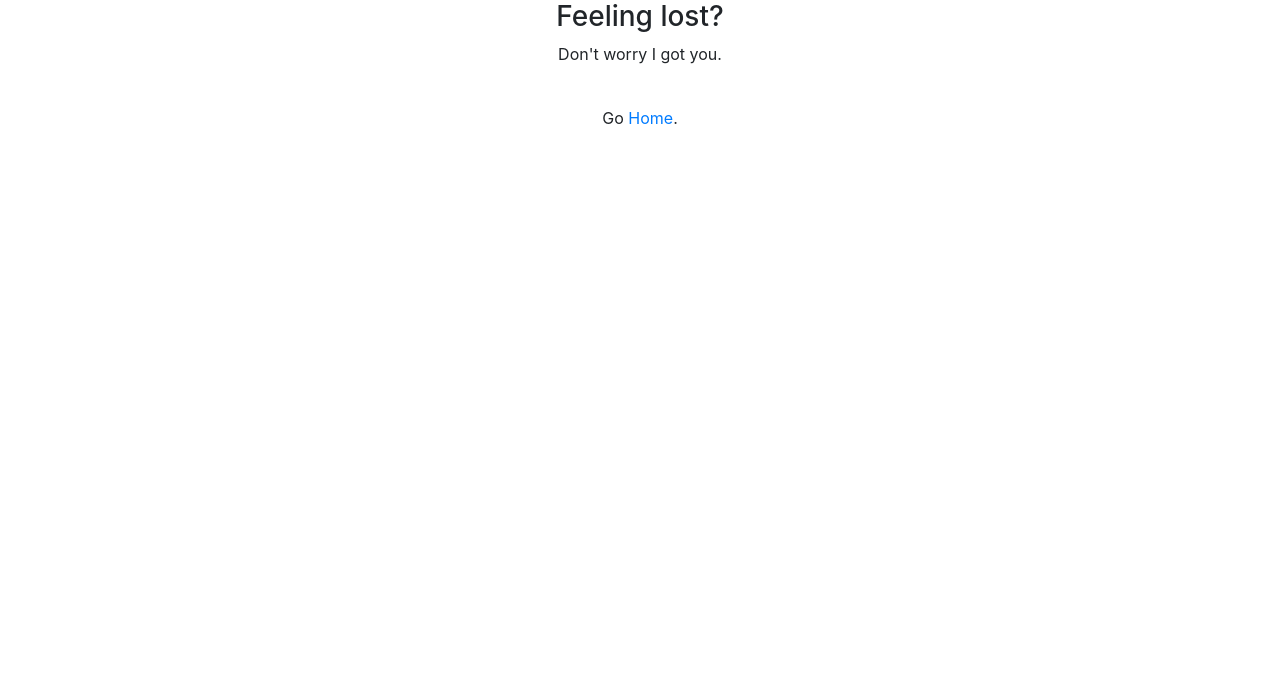
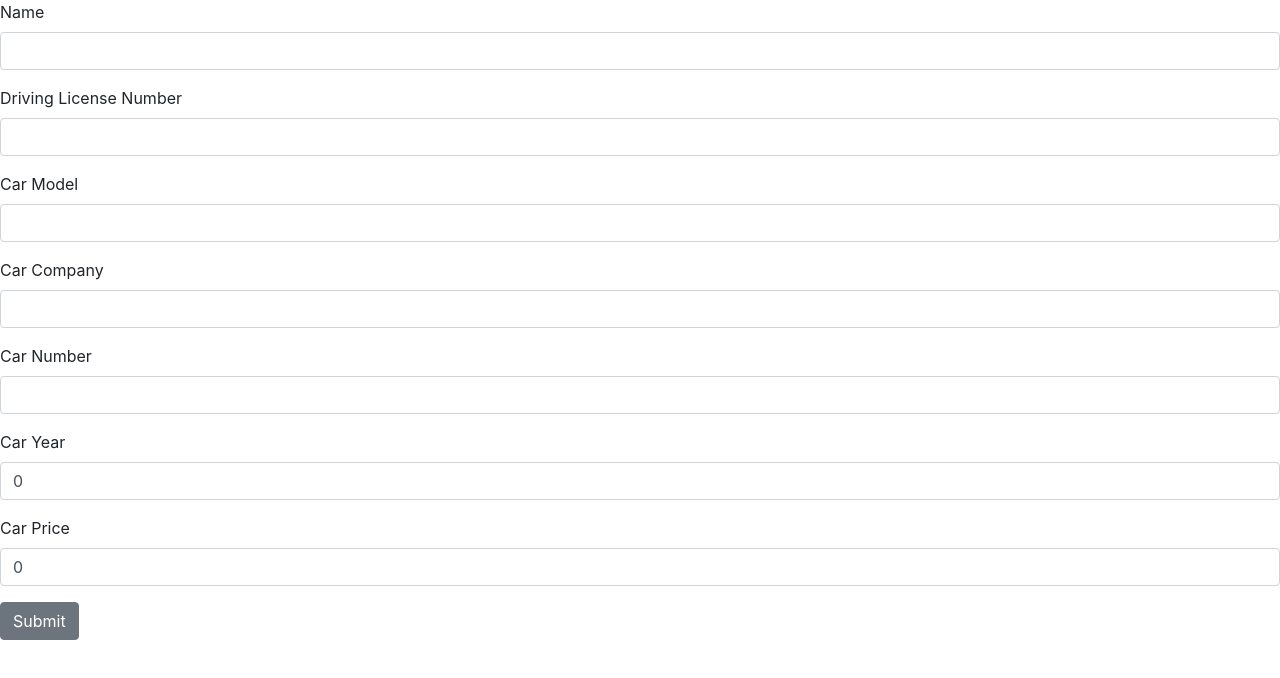
Before and after one commit to geekysrm/rdbms-project, a React (Create React App) app: page /buy in a window 1280 px wide. Shown: the top 678 px of the page. Built offline with nearby package versions, Linux system fonts and the light colour scheme.

Commit message:
Some changes

```diff
--- a/src/AppRouter.js
+++ b/src/AppRouter.js
@@ -4,7 +4,8 @@ import { BrowserRouter as Router, Route, Switch } from "react-router-dom";
 import App from "./App";
 import NotFoundPage from "./components/NotFoundPage";
 import Home from "./components/Home";
-import Upload from './components/Upload';
+import Upload from "./components/Upload";
+import Buy from "./components/Buy";
 
 class AppRouter extends React.Component {
   render() {
@@ -14,6 +15,7 @@ class AppRouter extends React.Component {
           <Route exact path="/" component={App} />
           <Route exact path="/home" component={Home} />
           <Route exact path="/upload" component={Upload} />
+          <Route exact path="/buy" component={Buy} />
 
           <Route component={NotFoundPage} />
         </Switch>
--- /dev/null
+++ b/src/components/Buy.js
@@ -0,0 +1,102 @@
+import React from "react";
+import { Button, Form, FormGroup, Label, Input, FormText } from "reactstrap";
+
+export default class Buy extends React.Component {
+  constructor(props) {
+    super(props);
+    this.state = {
+      name: "",
+      dl_number: "",
+      car_model: "",
+      car_company: "",
+      car_number: "",
+      car_year: 0,
+      car_price: 0
+    };
+  }
+  onFormSubmit = e => {
+    e.preventDefault();
+    console.log();
+  };
+  handleChange = e => {
+    this.setState({ [e.target.name]: e.target.value });
+  };
+  render() {
+    return (
+      <Form onSubmit={this.onFormSubmit}>
+        <FormGroup>
+          <Label for="name">Name</Label>
+          <Input
+            onChange={this.handleChange}
+            value={this.state.name}
+            type="text"
+            name="name"
+            id="name"
+          />
+        </FormGroup>
+        <FormGroup>
+          <Label for="DLNumber">Driving License Number</Label>
+          <Input
+            onChange={this.handleChange}
+            value={this.state.dl_number}
+            type="text"
+            name="dl_number"
+            id="DLNumber"
+          />
+        </FormGroup>
+        <FormGroup>
+          <Label for="carModel">Car Model</Label>
+          <Input
+            onChange={this.handleChange}
+            value={this.state.car_model}
+            type="text"
+            name="car_model"
+            id="carModel"
+          />
+        </FormGroup>
+        <FormGroup>
+          <Label for="carCompany">Car Company</Label>
+          <Input
+            onChange={this.handleChange}
+            value={this.state.car_company}
+            type="text"
+            name="car_company"
+            id="carCompany"
+          />
+        </FormGroup>
+        <FormGroup>
+          <Label for="carNumber">Car Number</Label>
+          <Input
+            onChange={this.handleChange}
+            value={this.state.car_number}
+            type="text"
+            name="car_number"
+            id="carNumber"
+          />
+        </FormGroup>
+        <FormGroup>
+          <Label for="carYear">Car Year</Label>
+          <Input
+            onChange={this.handleChange}
+            value={this.state.car_year}
+            type="number"
+            name="car_year"
+            id="carYear"
+          />
+        </FormGroup>
+        <FormGroup>
+          <Label for="carPrice">Car Price</Label>
+          <Input
+            onChange={this.handleChange}
+            value={this.state.car_price}
+            type="number"
+            name="car_price"
+            id="carPrice"
+          />
+        </FormGroup>
+
+        <Button>Submit</Button>
+      </Form>
+    );
+  }
+}
```
Also changed, not shown: src/components/Buy.css (added).
